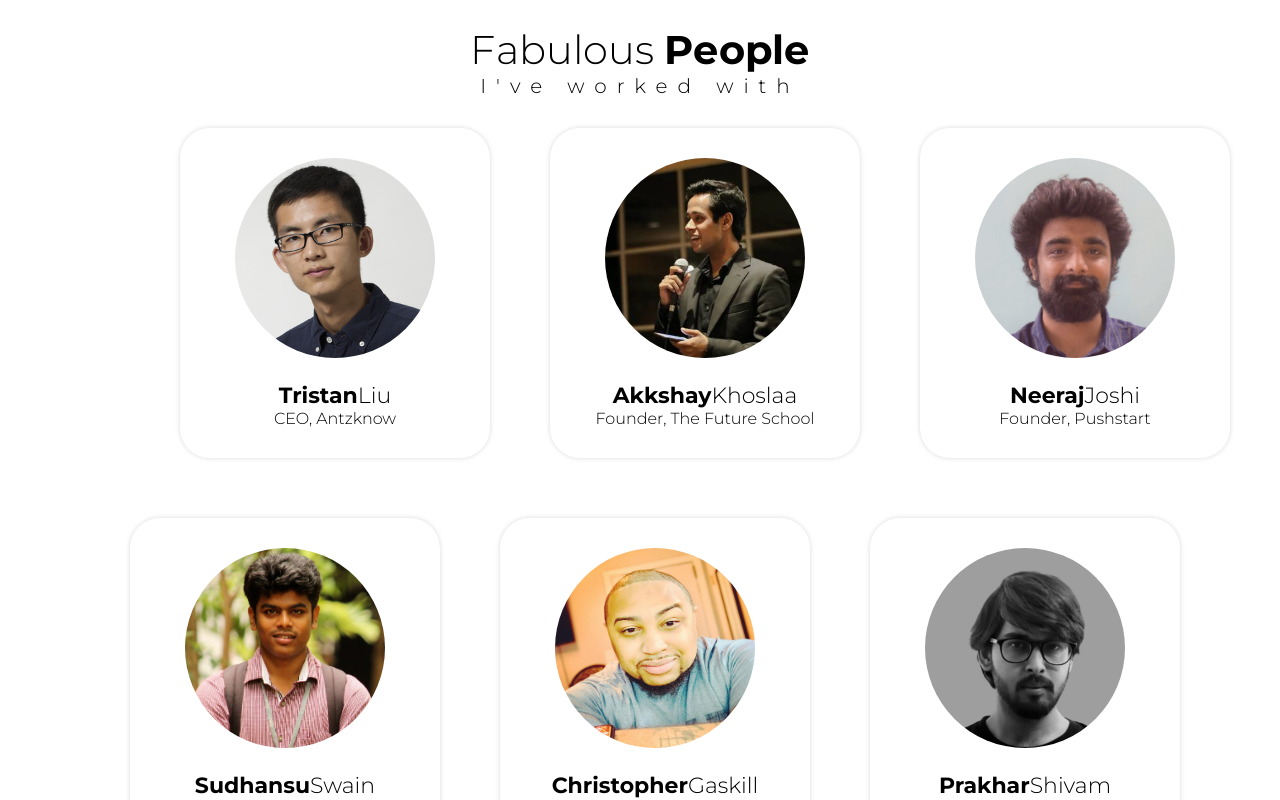
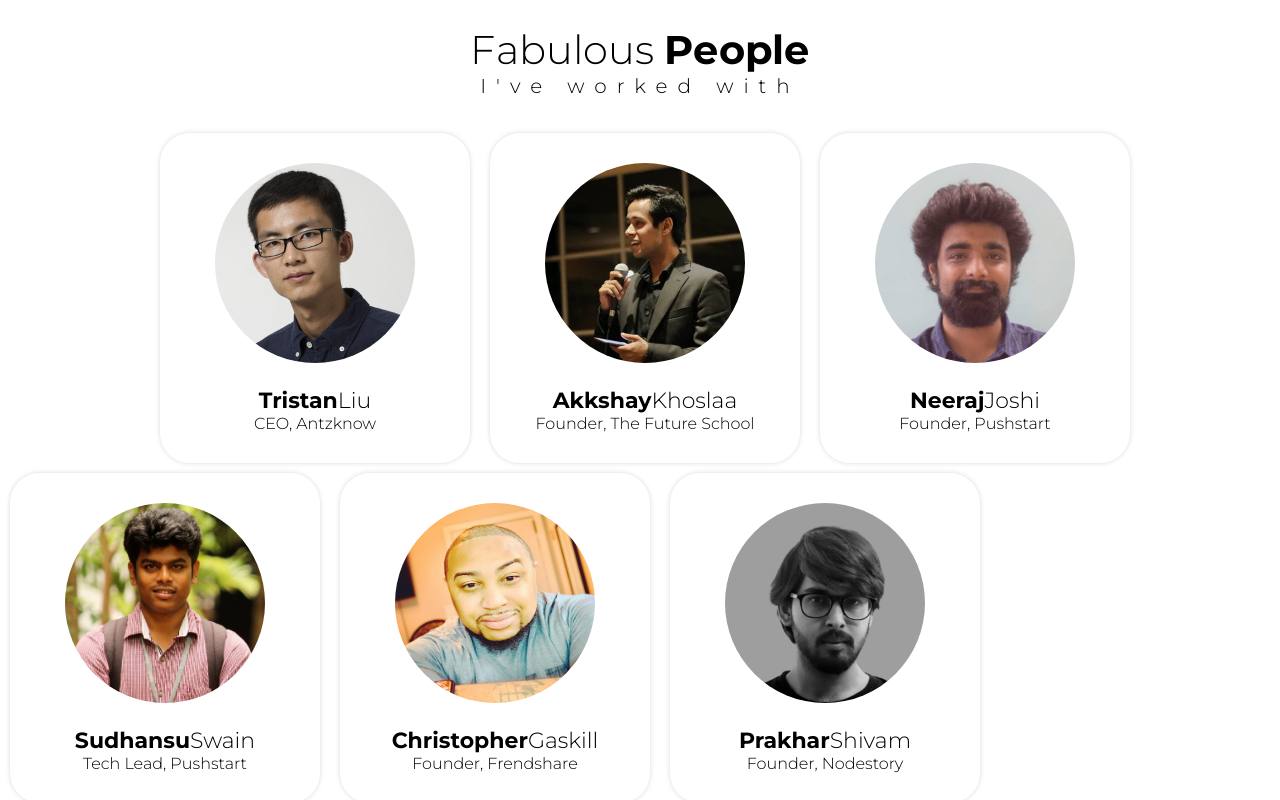
Before and after one commit to thehanimo/thehanimo.github.io, a React (Create React App) app: page / in a window 1280 px wide. Shown: the part 1820-2620 px from the top of the page. Built offline with nearby package versions, Linux system fonts and the light colour scheme.

Commit message:
bug fixes

```diff
--- a/src/components/Home/Home.js
+++ b/src/components/Home/Home.js
@@ -92,6 +92,7 @@ export default class Home extends Component {
           <div className="page-sub-header-container">
             <div className="comp-container">
               <Zoom delay={300} when={this.state.companiesTrigger}>
+                <a href="http://antzknow.com" target="_blank">
                   <div className="comp1">
                     <Parallax
                       className="custom-class"
@@ -105,8 +106,10 @@ export default class Home extends Component {
                       />
                     </Parallax>
                   </div>
+                </a>
               </Zoom>
               <Zoom delay={600} when={this.state.companiesTrigger}>
+                <a href="http://frendshare.com" target="_blank">
                   <div className="comp2">
                     <Parallax
                       className="custom-class"
@@ -120,10 +123,12 @@ export default class Home extends Component {
                       />
                     </Parallax>
                   </div>
+                </a>
               </Zoom>
             </div>
             <div className="comp-container">
               <Zoom delay={1000} when={this.state.companiesTrigger}>
+                <a href="http://pushstart.in" target="_blank">
                   <div className="comp3">
                     <Parallax
                       className="custom-class"
@@ -137,6 +142,7 @@ export default class Home extends Component {
                       />
                     </Parallax>
                   </div>
+                </a>
               </Zoom>
               <div>
                 <Flip left cascade>
@@ -154,6 +160,7 @@ export default class Home extends Component {
                 </Fade>
               </div>
               <Zoom delay={800} when={this.state.companiesTrigger}>
+                <a href="http://trippiness.com" target="_blank">
                   <div className="comp4">
                     <Parallax
                       className="custom-class"
@@ -167,10 +174,12 @@ export default class Home extends Component {
                       />
                     </Parallax>
                   </div>
+                </a>
               </Zoom>
             </div>
             <div className="comp-container">
               <Zoom delay={450} when={this.state.companiesTrigger}>
+                <a href="http://www.thefuture.school" target="_blank">
                   <div className="comp5">
                     <Parallax
                       className="custom-class"
@@ -184,6 +193,7 @@ export default class Home extends Component {
                       />
                     </Parallax>
                   </div>
+                </a>
               </Zoom>
             </div>
           </div>
@@ -200,11 +210,15 @@ export default class Home extends Component {
             </Fade>
           </div>
 
-          <div className="people-card-container" style={{ paddingLeft: 150 }}>
+          <div className="people-card-container pad-left">
             <Parallax
               className="custom-class-people"
               x={[50, -50]}
               tagOuter="figure"
+            >
+              <a
+                href="https://www.linkedin.com/in/tristanliuyiwen/"
+                target="_blank"
               >
                 <div className="people-card">
                   <img src={Tristan} />
@@ -213,6 +227,7 @@ export default class Home extends Component {
                   </div>
                   <div className="desig">CEO, Antzknow</div>
                 </div>
+              </a>
             </Parallax>
 
             <Parallax
@@ -220,6 +235,7 @@ export default class Home extends Component {
               x={[50, -50]}
               tagOuter="figure"
             >
+              <a href="https://akkshay.github.io" target="_blank">
                 <div className="people-card">
                   <img src={Akkshay} />
                   <div className="name">
@@ -227,11 +243,16 @@ export default class Home extends Component {
                   </div>
                   <div className="desig">Founder, The Future School</div>
                 </div>
+              </a>
             </Parallax>
             <Parallax
               className="custom-class-people"
               x={[50, -50]}
               tagOuter="figure"
+            >
+              <a
+                href="https://www.linkedin.com/in/jneeraj0807/"
+                target="_blank"
               >
                 <div className="people-card">
                   <img src={Neeraj} />
@@ -240,18 +261,19 @@ export default class Home extends Component {
                   </div>
                   <div className="desig">Founder, Pushstart</div>
                 </div>
+              </a>
             </Parallax>
           </div>
           <div
-            className="people-card-container"
+            className="people-card-container pad-right margin-bot"
             id="scrollRight"
-            style={{ paddingLeft: 150 }}
           >
             <Parallax
               className="custom-class-people"
               x={[-50, 50]}
               tagOuter="figure"
             >
+              <a href="http://www.skswain.com" target="_blank">
                 <div className="people-card">
                   <img src={Sudhansu} />
                   <div className="name">
@@ -259,6 +281,7 @@ export default class Home extends Component {
                   </div>
                   <div className="desig">Tech Lead, Pushstart</div>
                 </div>
+              </a>
             </Parallax>
 
             <Parallax
@@ -266,18 +289,28 @@ export default class Home extends Component {
               x={[-50, 50]}
               tagOuter="figure"
             >
+              <a
+                href="https://www.linkedin.com/in/christophergaskill/"
+                target="_blank"
+              >
                 <div className="people-card">
                   <img src={Chris} />
                   <div className="name">
-                  <span style={{ fontWeight: "bold" }}>Christopher</span>Gaskill
+                    <span style={{ fontWeight: "bold" }}>Christopher</span>
+                    Gaskill
                   </div>
                   <div className="desig">Founder, Frendshare</div>
                 </div>
+              </a>
             </Parallax>
             <Parallax
               className="custom-class-people"
               x={[-50, 50]}
               tagOuter="figure"
+            >
+              <a
+                href="https://www.linkedin.com/in/prakharshivam/?originalSubdomain=in"
+                target="_blank"
               >
                 <div className="people-card">
                   <img src={Prakhar} />
@@ -286,6 +319,7 @@ export default class Home extends Component {
                   </div>
                   <div className="desig">Founder, Nodestory</div>
                 </div>
+              </a>
             </Parallax>
           </div>
         </div>
--- a/src/components/Home/styles/home.css
+++ b/src/components/Home/styles/home.css
@@ -131,6 +131,7 @@
 .page-sub-header-2 {
   font-size: 20px;
   letter-spacing: 10px;
+  margin-bottom: 30px;
 }
 .comp4 {
   margin-left: 50px;
@@ -143,8 +144,15 @@
   flex-direction: row;
   overflow: scroll;
   -webkit-overflow-scrolling: touch;
-  padding-right: 70px;
-  padding-left: 70px;
+}
+.pad-right {
+  padding-right: 150px;
+}
+.pad-left {
+  padding-left: 150px;
+}
+.margin-bot {
+  margin-bottom: 100px;
 }
 ::-webkit-scrollbar {
   width: 0px; /* Remove scrollbar space */
@@ -154,15 +162,19 @@
   margin: 0;
 }
 .people-card {
-  margin: 30px;
+  margin: 5px 10px 5px 10px;
   box-shadow: 0px 0px 5px rgba(0, 0, 0, 0.15);
   width: 250px;
   padding: 30px;
   border-radius: 30px;
   transition: transform 0.3s, box-shadow 0.3s;
 }
+.people-card-container a {
+  color: black;
+  text-decoration: none;
+}
 .people-card:hover {
-  box-shadow: 0px 10px 30px rgba(0, 0, 0, 0.2);
+  box-shadow: 0px 5px 10px rgba(0, 0, 0, 0.2);
   transform: translateY(-5px);
 }
 .people-card > .name {
```
Also changed, not shown: src/components/Home/img/hani.jpg, 1 other file (tests, documents, lock files or other folders). Lines whose indentation alone changed are shown as unchanged.
